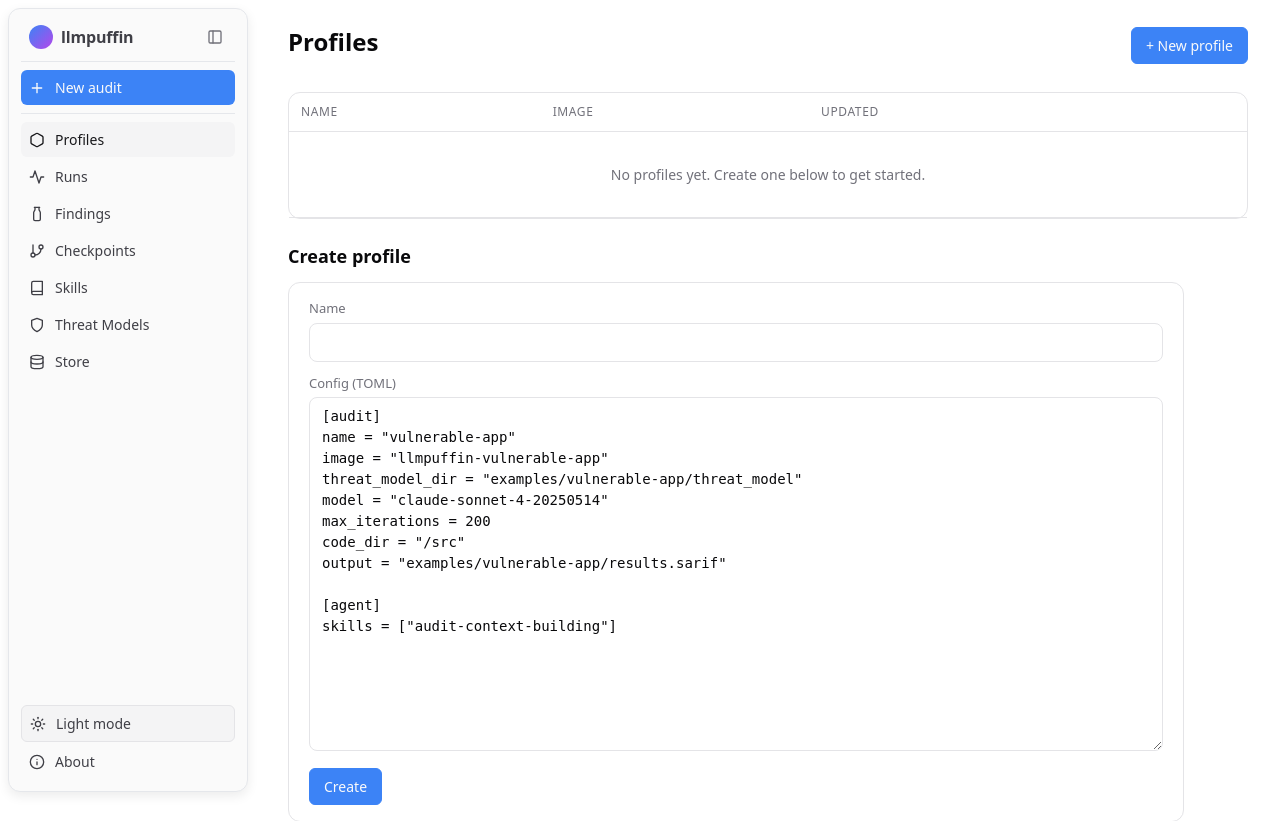
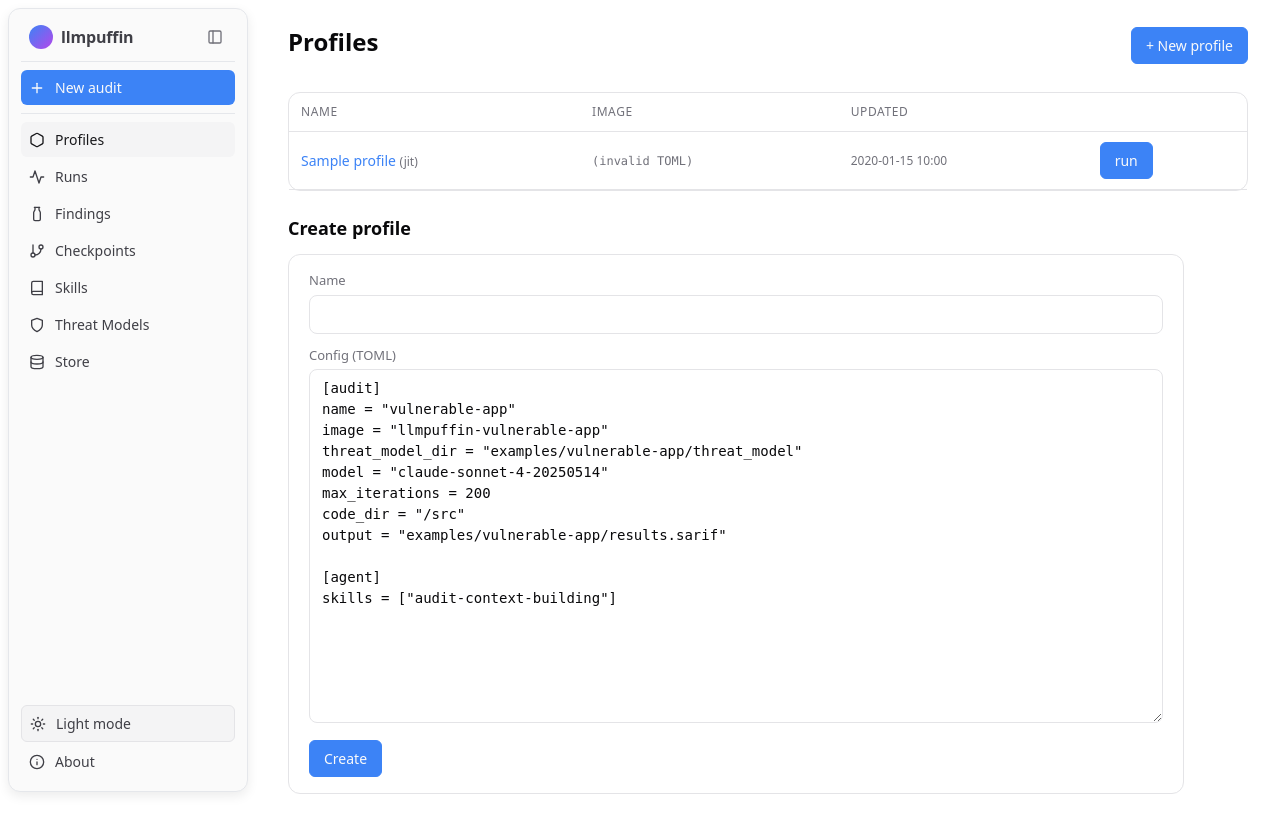
Before and after one commit to KittyCAD/llmpuffin, a FastAPI app: page /profiles/ in a window 1280 px wide. Shown: the top 821 px of the page. After the commit the page ends 794 px from the top, so only its background shows below. Run offline with FastAPI, Linux system fonts and the light colour scheme; tables that the repository leaves empty hold one stand-in row (values such as "Sample post"); parts of the project's set-up code (start-up, migrations or seed data) failed here and were passed over; some libraries are stand-ins or nearby versions.

Commit message:
change profile filtering

```diff
--- a/src/llmpuffin_fastapi/routes/profiles.py
+++ b/src/llmpuffin_fastapi/routes/profiles.py
@@ -40,7 +40,7 @@ async def profiles_list(
     db: Annotated[AsyncSession, Depends(get_db)],
 ):
     rows = (
-        (await db.execute(select(AuditProfile).where(AuditProfile.jit.is_(False))))
+        (await db.execute(select(AuditProfile).order_by(AuditProfile.name)))
         .scalars()
         .all()
     )
@@ -52,7 +52,13 @@ async def profiles_list(
         except Exception:
             image = "(invalid TOML)"
         profiles.append(
-            {"id": p.id, "name": p.name, "image": image, "updated_at": p.updated_at}
+            {
+                "id": p.id,
+                "name": p.name,
+                "image": image,
+                "updated_at": p.updated_at,
+                "jit": p.jit,
+            }
         )
     return templates.TemplateResponse(
         request, "profiles_list.html", {"profiles": profiles}
--- a/src/llmpuffin_fastapi/templates/profiles_list.html
+++ b/src/llmpuffin_fastapi/templates/profiles_list.html
@@ -14,7 +14,10 @@
 <tbody>
 {% for p in profiles %}
 <tr>
-  <td><a href="/profiles/{{ p.id }}/">{{ p.name }}</a></td>
+  <td>
+    <a href="/profiles/{{ p.id }}/">{{ p.name }}</a>
+    {% if p.jit %}<span class="text-muted text-xs" title="Created automatically from CLI run">(jit)</span>{% endif %}
+  </td>
   <td class="mono text-xs text-muted">{{ p.image }}</td>
   <td class="text-muted text-xs">{{ p.updated_at | datetimefmt }}</td>
   <td>
```
